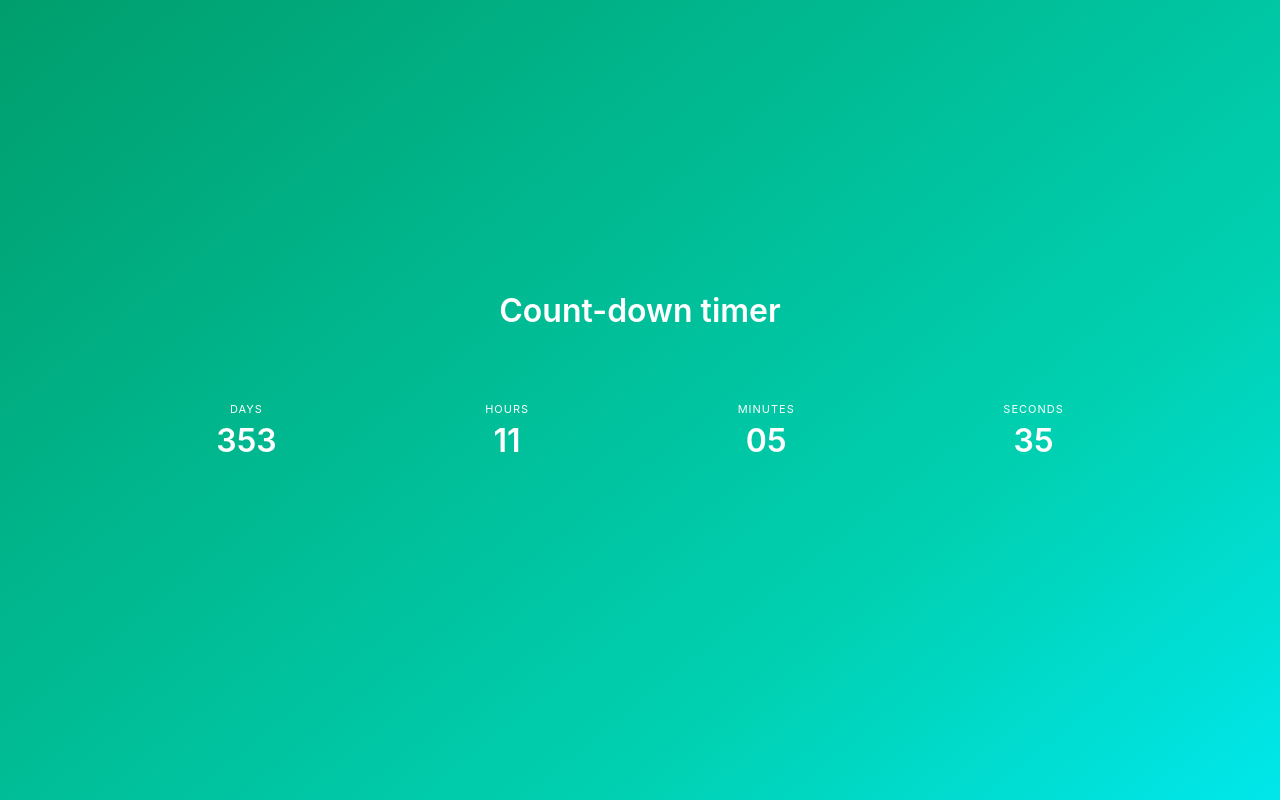
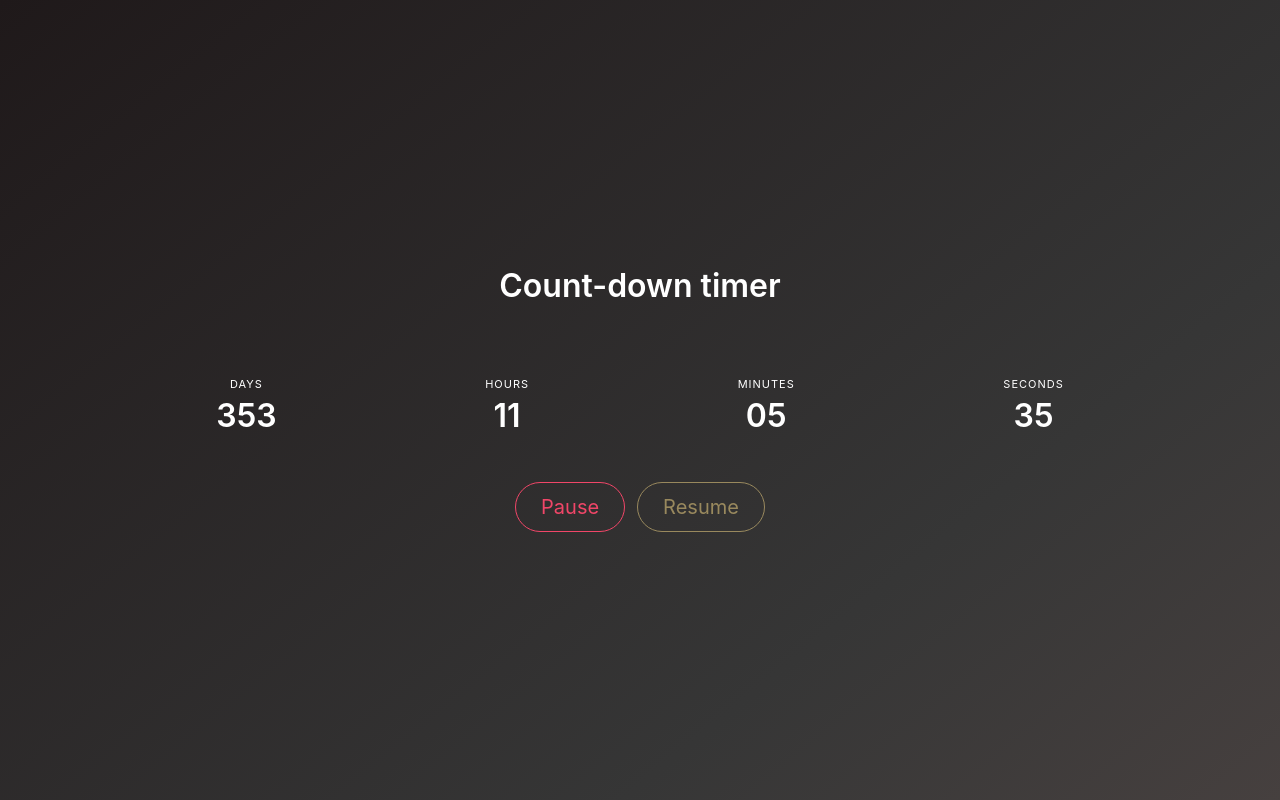
Before and after one commit to adekanyetomie/count-down-timer, a React (Create React App) app: page / in a window 1280 px wide. Built offline with nearby package versions, Linux system fonts and the light colour scheme.

Commit message:
buttons are working

```diff
--- /dev/null
+++ b/src/components/control.js
@@ -0,0 +1,17 @@
+import React from 'react'
+
+const Controls =  ({paused, onPausedToggle}) =>
+    <div className="field is-grouped is-grouped-centered">
+        <p className="control">
+            <button className="button is-danger is-outlined is-rounded is-medium"disabled= {paused} onClick={onPausedToggle} >
+                 Pause
+            </button>
+        </p>
+        <p className="control">
+            <button className="button is-warning is-outlined is-rounded is-medium" disabled= {!paused} onClick= {onPausedToggle}>
+                Resume
+            </button>
+        </p>
+    </div>
+
+export default Controls
--- a/src/components/countdown.js
+++ b/src/components/countdown.js
@@ -1,21 +1,28 @@
 import React, {Component} from 'react'
 import moment from 'moment'
+import Controls  from './control'
 
 
 class Countdown extends Component{
 
-    constructor(){
-        super()
+    constructor(props){
+        super(props)
 
         this.state = {
 
-            duration: this.getTimeLeft()
+            duration: this.getTimeLeft(),
+            paused: false
         }
+        this.togglePaused = this.togglePaused.bind(this)
 
     }
     componentDidMount(){
         this.interval = setInterval(() => {this.setState({duration: this.getTimeLeft() })}, 1000)
-  }
+    }
+    componentWillUnmount(){
+        clearInterval(this.interval)
+    }
+
     getTimeLeft(){
         let now = moment(),
             newYear = moment({year: now.year()+1} ),
@@ -25,19 +32,37 @@ class Countdown extends Component{
 
 
     }
+    togglePaused(){
+       this.setState((prevState, props) => {
+
+            const paused = !prevState.paused
+
+            if (paused){
+                clearInterval(this.interval)
+            }else{
+            this.interval = setInterval(() => {this.setState({duration: this.getTimeLeft() })}, 1000)
+
+            }
+
+           return{
+                paused
+           }
+       } )
+
+    }
     render()
     {
-        const {duration} = this.state
+        const {duration, paused} = this.state
 
-        return <section className="hero is-primary is-bold  is-fullheight  has-text-centered">
+        return <section className="hero is-dark is-bold  is-fullheight  has-text-centered">
             <div className="hero-body">
                 <div className="container">
                     <h1 className="title">
                         Count-down timer
                     </h1>
-                <div className="section">
+                <section className="section">
                 <nav className="level">
-                    <div className="level-item has-text-centered">
+                    <div className="level-item has-text-centered ">
                         <div>
                         <p className="heading">Days</p>
                         <p className="title">{Math.floor(duration.asDays())}</p>
@@ -63,8 +88,8 @@ class Countdown extends Component{
                     </div>
                 </nav>
 
-            </div>
-
+            </section>
+            <Controls paused={paused} onPausedToggle={this.togglePaused} />
             </div>
         </div>
         </section>
```
